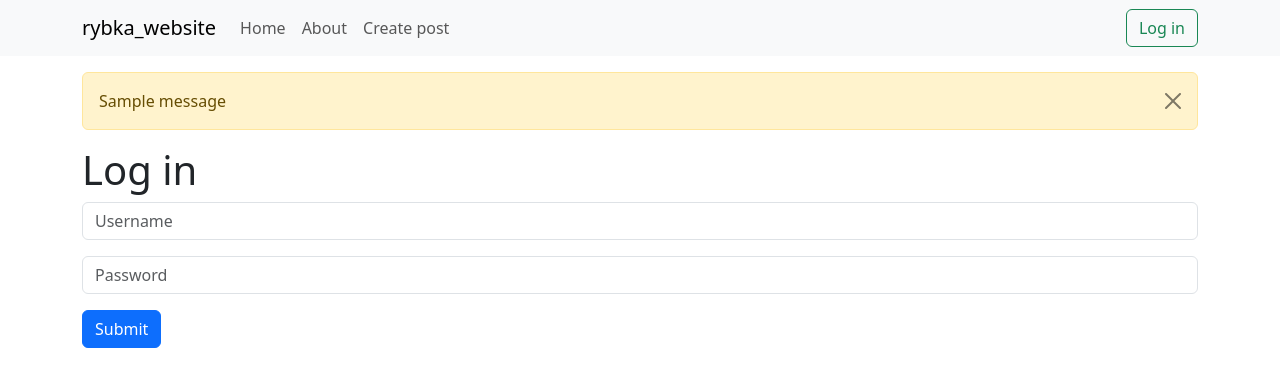
After one commit to rybka4tundra/rybka_website, a Django app: page /users/ in a window 1280 px wide. The commit adds this page. Shown: the top 387 px of the page. Run offline with Django 5.2, Linux system fonts and the light colour scheme; tables that the repository leaves empty hold one stand-in row (values such as "Sample post"); one stand-in notice (Sample message) is shown.

Commit message:
Add log in page and web messages to website

```diff
--- a/blog/templates/blog/base.html
+++ b/blog/templates/blog/base.html
@@ -10,6 +10,8 @@
     <body>
         {% include 'blog/navbar.html' %}
         <div class="container">
+            {% include 'blog/message.html' %}
+
             {% block content %}
             {% endblock %}
         </div>
--- a/blog/templates/blog/create_post.html
+++ b/blog/templates/blog/create_post.html
@@ -7,8 +7,8 @@
         <h1>Create new Post</h1>
         <form action="" method=POST>
             {% csrf_token %}
-            {{ form.as_p }}
-            <input type="submit" value="Submit" class="btn btn-success">
+            {{ form }}
+            <input type="submit" value="Submit" class="btn btn-outline-success">
         </form>
     {% endif %}
 {% endblock %}
--- /dev/null
+++ b/blog/templates/blog/message.html
@@ -0,0 +1,9 @@
+{% if messages %}
+    {% for message in messages %}
+        <div class="alert alert-warning alert-dismissible fade show mt-3" role="alert">
+            {{ message }}
+            <button type="button" class="btn-close" data-bs-dismiss="alert" aria-label="Close"></button>
+        </div>
+
+    {% endfor %}
+{% endif %}
--- a/blog/templates/blog/navbar.html
+++ b/blog/templates/blog/navbar.html
@@ -16,6 +16,7 @@
             <a class="nav-link" href="{% url 'create-post' %}">Create post</a>
           </li>
         </ul>
+        <a class="btn btn-outline-success" href="{% url 'login_user' %}">Log in</a>
       </div>
     </div>
 </nav>
--- a/blog/urls.py
+++ b/blog/urls.py
@@ -1,5 +1,4 @@
 from django.urls import path
-
 from . import views
 
 urlpatterns = [
--- a/rybka_website/settings.py
+++ b/rybka_website/settings.py
@@ -29,8 +29,7 @@ ALLOWED_HOSTS = ['*']
 # Application definition
 
 INSTALLED_APPS = [
-    # 'blog.apps.BlogConfig',
-    'users.apps.UsersConfig',
+    'users',
     'blog',
 
     'django.contrib.admin',
--- a/rybka_website/urls.py
+++ b/rybka_website/urls.py
@@ -19,5 +19,6 @@ from django.urls import include, path
 
 urlpatterns = [
     path('', include("blog.urls")),
+    path('users/', include("users.urls")),
     path('admin/', admin.site.urls),
 ]
--- /dev/null
+++ b/users/forms.py
@@ -0,0 +1,21 @@
+from django import forms
+from django.forms import ModelForm
+from django.contrib.auth.models import User
+
+
+class UserLoginForm(ModelForm):
+    class Meta:
+        model = User
+        fields = ('username', 'password')
+        help_texts = {
+            'username': None,
+            'password': None
+        }
+        labels = {
+            'username': '',
+            'password': ''
+        }
+        widgets = {
+            'username': forms.TextInput(attrs={'class': 'form-control mb-3', 'placeholder': 'Username'}),
+            'password': forms.PasswordInput(attrs={'class': 'form-control mb-3', 'placeholder': 'Password'})
+        }
--- /dev/null
+++ b/users/templates/authentication/login.html
@@ -0,0 +1,15 @@
+{% extends "blog/base.html" %}
+
+{% block content %}
+{% if submitted %}
+<h1>You successfully log in!</h1>
+{% else %}
+<h1>Log in</h1>
+<form action="" method=POST>
+    {% csrf_token %}
+    {{ form }}
+    <button type="submit" class="btn btn-primary">Submit</button>
+</form>
+
+{% endif %}
+{% endblock %}
--- /dev/null
+++ b/users/urls.py
@@ -0,0 +1,9 @@
+from django.urls import path
+from . import views
+
+urlpatterns = [
+    path("", views.login_user, name="login_user"),
+    #path("about/", views.about, name="about"),
+    #path("<str:name>", views.greet, name="greet"),
+    #path("create_post/", views.create_post, name="create-post")
+]
--- a/users/views.py
+++ b/users/views.py
@@ -1,3 +1,23 @@
-from django.shortcuts import render
+from django.shortcuts import render, redirect
+from django.contrib.auth import authenticate, login, logout
+from django.contrib import messages
+from .forms import UserLoginForm
 
-# Create your views here.
+
+def login_user(request):
+    if request.method == 'POST':
+        username = request.POST["username"]
+        password = request.POST["password"]
+        user = authenticate(request, username=username, password=password)
+        if user is not None:
+            login(request, user)
+            return redirect('index')
+        else:
+            messages.success(request, ('There was an Error logging in, try again.'))
+            return redirect('login_user')
+    else:
+        form = UserLoginForm
+        context = {
+            'form': form
+        }
+        return render(request, 'authentication/login.html', context)
```
Also changed, not shown: blog/forms.py (+13 -4 lines), blog/views.py (+5 -5 lines).
